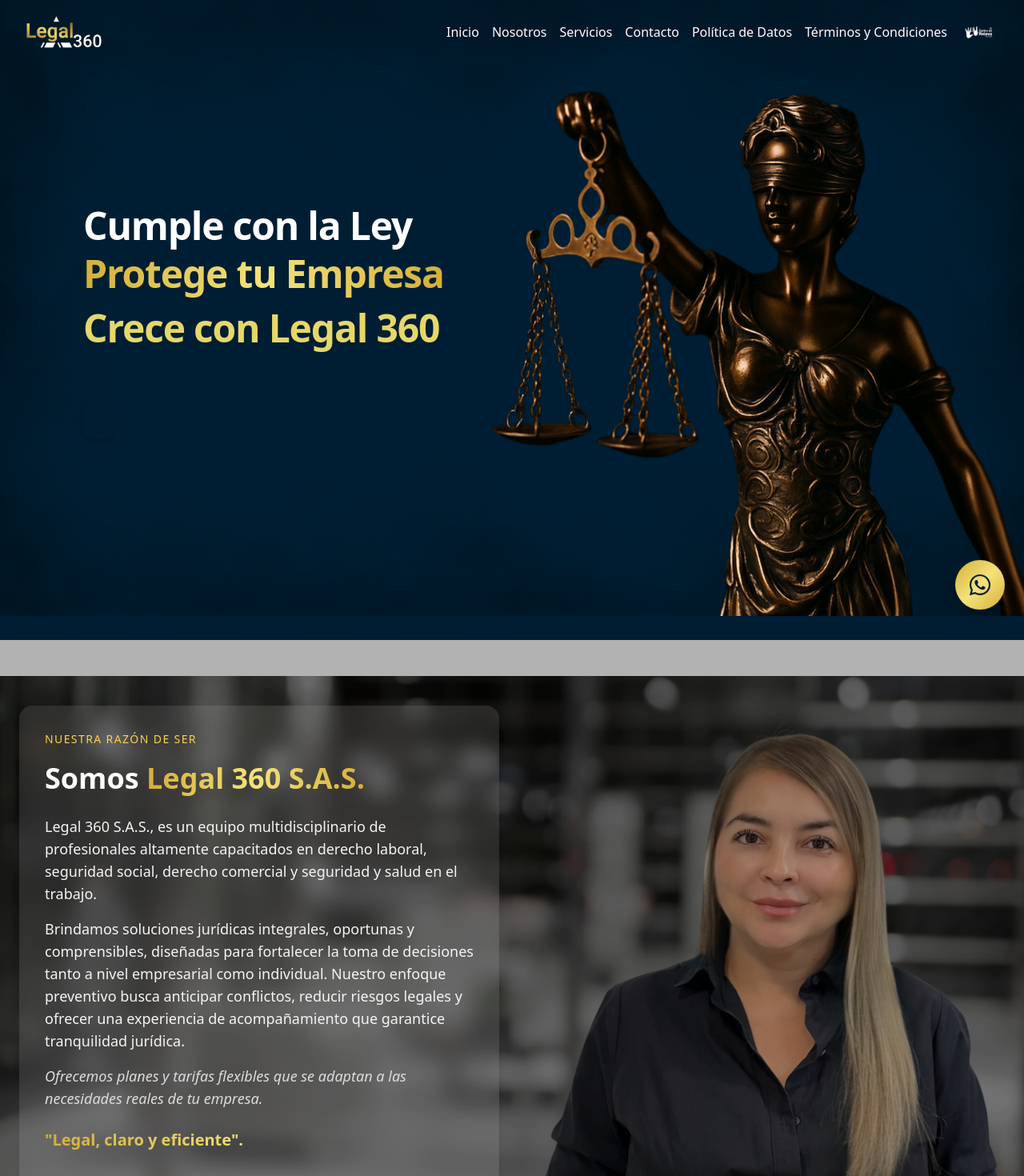
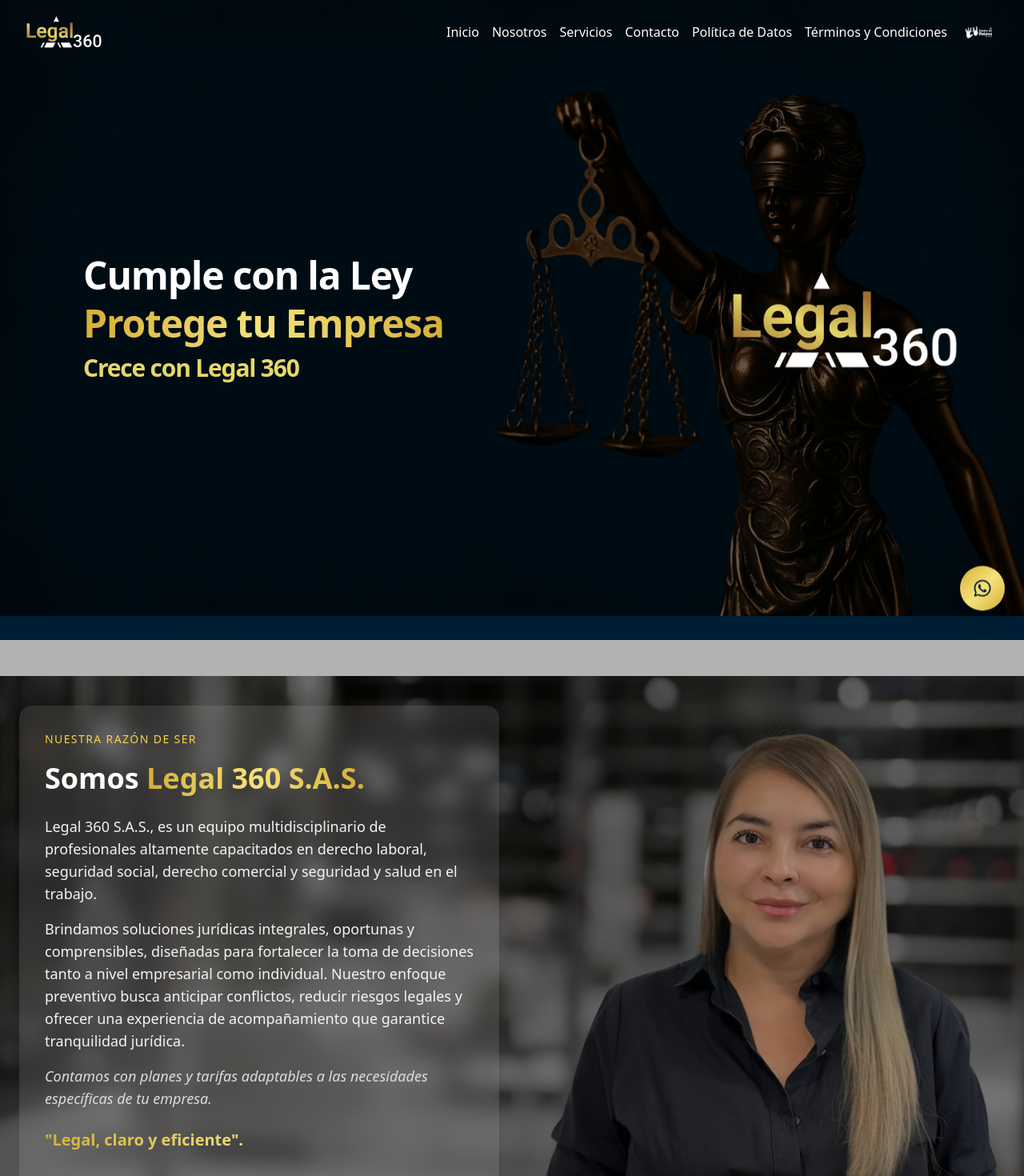
Before and after one commit to sazaba/legal360, a React (Vite) app: page / in a window 1280 px wide. Shown: the top 1470 px of the page at 80% size. Built offline with nearby package versions, Linux system fonts and the light colour scheme.

Commit message:
cambios maribel

```diff
--- a/src/pages/DerechoComercial.jsx
+++ b/src/pages/DerechoComercial.jsx
@@ -17,8 +17,8 @@ const sections = [
         icon: <AiOutlineSchedule className="text-5xl text-[#e6d769]" />,
         bullets: [
             'Elaboración y/o revisión de procedimientos comerciales.',
-            'Revisión y validación legal de contratos y ofertas comerciales.',
-            'Asesoría en el manejo de pólizas de seguros.',
+            'Revisión y validación legal de contratos y ofertas mercantiles.',
+            'Asesoría en manejo societario.',
             'Contratación legal con terceros.'
         ]
     },
--- a/src/pages/DerechoLaboral.jsx
+++ b/src/pages/DerechoLaboral.jsx
@@ -38,7 +38,7 @@ const services = [
         )
     },
     {
-        title: 'Procesos Disciplinarios y Documentación Interna',
+        title: 'Procesos Disciplinarios y Documentación de Omisiones',
         icon: <FaGavel className="text-5xl text-[#e6d769]" />,
         description: (
             <ul className="text-left space-y-2">
--- a/src/pages/Footer.jsx
+++ b/src/pages/Footer.jsx
@@ -8,6 +8,9 @@ const Footer = () => {
                 {/* Marca */}
                 <div>
                     <h2 className="text-2xl font-bold text-[#e6d769] mb-4 tracking-tight">Legal 360 S.A.S.</h2>
+                    <p className="text-gray-400 text-sm leading-relaxed">
+                        NIT. 901.938.444-1 <br />
+                    </p>
                     <p className="text-gray-400 text-sm leading-relaxed">
                         Legal, claro y eficiente.<br /> Protege tu empresa con expertos legales.
                     </p>
--- a/src/pages/Hero.jsx
+++ b/src/pages/Hero.jsx
@@ -1,8 +1,9 @@
 import { useEffect, useState } from 'react';
 import estatua from '../assets/images/Hero4.webp';
+import logo from '../assets/images/logolegal.webp';
 import { FaWhatsapp } from 'react-icons/fa';
 import Typewriter from 'typewriter-effect';
-import '../index.css'; // Asegúrate de que esta línea esté apuntando a donde cargas las fuentes globales
+import '../index.css';
 
 const Hero = () => {
   const [isMobile, setIsMobile] = useState(false);
@@ -16,19 +17,19 @@ const Hero = () => {
 
   return (
     <section
-      className="relative min-h-screen bg-no-repeat bg-cover overflow-hidden"
+      className="relative min-h-screen bg-no-repeat bg-cover overflow-hidden "
       style={{
         backgroundImage: `url(${estatua})`,
         backgroundPosition: isMobile ? '70% center' : 'center',
         backgroundAttachment: isMobile ? 'scroll' : 'fixed',
       }}
     >
-      {isMobile && <div className="absolute inset-0 bg-black opacity-20 z-0" />}
+      <div className="absolute inset-0 bg-black opacity-60 z-0" />
 
-      <div className="relative z-10 w-full min-h-screen flex items-center justify-center md:justify-start px-4 sm:px-8 md:px-20">
-        <div className="text-center md:text-left max-w-2xl space-y-6">
-          <div className="w-full max-w-6xl mx-auto px-6 py-12 flex flex-col items-center md:items-start text-center md:text-left gap-4">
-            <h1 className="text-white text-4xl sm:text-4xl md:text-5xl font-extrabold leading-tight font-montserrat tracking-tight">
+      <div className="relative z-10 w-full max-w-screen-xl mx-auto min-h-screen flex flex-col md:flex-row items-center justify-center md:justify-between px-4 sm:px-8 md:px-20 gap-6">
+        <div className="text-center md:text-left max-w-2xl space-y-6 pt-32 md:pt-20">
+          <div className="w-full px-6 py-8 flex flex-col items-center md:items-start gap-4">
+            <h1 className="text-white text-3xl sm:text-4xl md:text-5xl font-extrabold leading-tight tracking-tight">
               Cumple con la Ley{' '}
               <span
                 className="inline-block"
@@ -41,12 +42,14 @@ const Hero = () => {
                 Protege tu Empresa
               </span>
               <br />
-              <span className="block text-[#e6d769] mt-2">Crece con Legal 360</span>
+              <span className="block text-[#e6d769] mt-2 text-2xl sm:text-3xl">
+                Crece con Legal 360
+              </span>
             </h1>
 
-            <div className="mt-10">
+            <div className="mt-6">
               <p
-                className="font-bold text-base sm:text-lg shadow-lg px-4 py-3 rounded-xl bg-white text-center font-poppins"
+                className="font-bold text-sm sm:text-base shadow-lg px-4 py-3 rounded-xl bg-white text-center"
                 style={{
                   background: 'white',
                   color: 'transparent',
@@ -54,7 +57,6 @@ const Hero = () => {
                   WebkitBackgroundClip: 'text',
                   WebkitTextFillColor: 'transparent',
                   backgroundImage: 'linear-gradient(90deg, #d4af37, #f5e27a, #d4af37)',
-                  fontFamily: 'Montserrat, sans-serif',
                 }}
               >
                 <Typewriter
@@ -70,14 +72,16 @@ const Hero = () => {
             </div>
           </div>
         </div>
+
+        {!isMobile && (
+          <div className="hidden md:block">
+            <img src={logo} alt="Logo Legal 360" className="w-72 max-w-full h-auto" />
+          </div>
+        )}
       </div>
 
       <div className="absolute bottom-0 left-0 w-full overflow-hidden z-20 leading-none">
-        <svg
-          viewBox="0 0 500 150"
-          preserveAspectRatio="none"
-          className="w-full h-[30px]"
-        >
+        <svg viewBox="0 0 500 150" preserveAspectRatio="none" className="w-full h-[30px]">
           <path
             d="M0.00,49.98 C150.00,150.00 349.19,-50.00 500.00,49.98 L500.00,150.00 L0.00,150.00 Z"
             className="fill-[#001e33]"
@@ -95,7 +99,7 @@ const Hero = () => {
           color: '#001e33',
         }}
       >
-        <FaWhatsapp className="text-2xl sm:text-3xl" />
+        <FaWhatsapp className="text-xl sm:text-2xl" />
       </a>
     </section>
   );
--- a/src/pages/QuienesSomos.jsx
+++ b/src/pages/QuienesSomos.jsx
@@ -48,7 +48,7 @@ const QuienesSomos = () => {
                 Brindamos soluciones jurídicas integrales, oportunas y comprensibles, diseñadas para fortalecer la toma de decisiones tanto a nivel empresarial como individual. Nuestro enfoque preventivo busca anticipar conflictos, reducir riesgos legales y ofrecer una experiencia de acompañamiento que garantice tranquilidad jurídica.
               </p>
               <p className="italic text-[#dcdcdc]">
-                Ofrecemos planes y tarifas flexibles que se adaptan a las necesidades reales de tu empresa.
+                Contamos con planes y tarifas adaptables a las necesidades específicas de tu empresa.
               </p>
             </div>
 
--- a/src/pages/SSTLegal360.jsx
+++ b/src/pages/SSTLegal360.jsx
@@ -35,7 +35,7 @@ const services = [
         bullets: [
             'Asesoría frente a requerimientos del Ministerio del Trabajo, actos administrativos y planes de mejora.',
             'Defensa legal en accidentes laborales graves y enfermedades laborales y situaciones críticas del área SST.',
-            'Emisión de conceptos jurídicos sobre incapacidades y restricciones médicas.',
+            'Emisión de conceptos jurídicos sobre incapacidades, recomendaciones y restricciones médicas.',
             'Revisión legal de contratos de servicios con terceros.'
         ]
     }
--- a/src/pages/Servicios.jsx
+++ b/src/pages/Servicios.jsx
@@ -72,7 +72,7 @@ const Servicios = ({ id }) => {
         }
       }
     >
-      <div className="absolute inset-0 bg-black/70 z-10 pointer-events-none"></div>
+      <div className="absolute inset-0 bg-black/60 z-10 pointer-events-none"></div>
       <div className="absolute inset-0 bg-black opacity-10 z-10"></div>
       <div className="w-full overflow-hidden absolute top-0 left-0 z-20">
         <svg viewBox="0 0 500 150" preserveAspectRatio="none" className="w-full h-[40px] rotate-180">
--- a/src/pages/TerminosWeb.jsx
+++ b/src/pages/TerminosWeb.jsx
@@ -17,13 +17,13 @@ const TerminosWeb = () => {
 
 
     return (
-        <section className="pt-32 pb-16 px-6 sm:px-10 font-sans min-h-screen bg-[#001e33] text-white">
+        <section className="pt-32 pb-16 px-6 sm:px-10 font-sans min-h-screen bg-[#001e33] text-white select-none">
             <div className="max-w-5xl mx-auto">
                 <h1 className="text-center text-3xl sm:text-4xl font-bold mb-6 text-[#e6d769] border-b-4 border-[#e6d769] pb-2">
                     Términos Legales Web
                 </h1>
 
-                <div className="text-gray-100 space-y-4 text-base leading-relaxed text-justify">
+                <div className="text-gray-100 space-y-4 text-base leading-relaxed text-justify pointer-events-none">
                     <p>Apreciado Usuario,</p>
                     <p>
                         Los términos y condiciones expresados a continuación, regulan el uso de este sitio web y los cuales se han puesto a su servicio. Cuando ingresa y usa nuestra página web, adquiere de forma automática la calidad de ‘usuario’. En virtud de lo anterior, el Usuario entiende que el uso de la presente herramienta significa una aceptación de este Aviso Legal, así como de las condiciones generales de uso. En cualquier momento y sin obligación de notificarlo con anterioridad, LEGAL 360 S.A.S., puede editar, cambiar, renovar, agregar o retirar cualquier parte o la totalidad de los términos y condiciones del sitio web. Por eso es tu responsabilidad como usuario, verificar la información contenida en los términos y condiciones del sitio, siempre que vayas a hacer uso de alguno de sus contenidos o servicios.
--- a/tailwind.config.js
+++ b/tailwind.config.js
@@ -7,9 +7,10 @@ export default {
     theme: {
         extend: {
             fontFamily: {
-                sans: ['Poppins', 'sans-serif'],
+                sans: ['Poppins', 'sans-serif'], // Fuente por defecto
                 montserrat: ['Montserrat', 'sans-serif'],
                 opensans: ['Open Sans', 'sans-serif'],
+                quicksand: ['Quicksand', 'sans-serif'],
             },
             keyframes: {
                 typing: {
```
Also changed, not shown: src/pages/FormularioPlanes.jsx (+4 -4 lines), src/pages/PoliticaDatos.jsx (+20 -4 lines), src/assets/images/herologo.webp (added).
